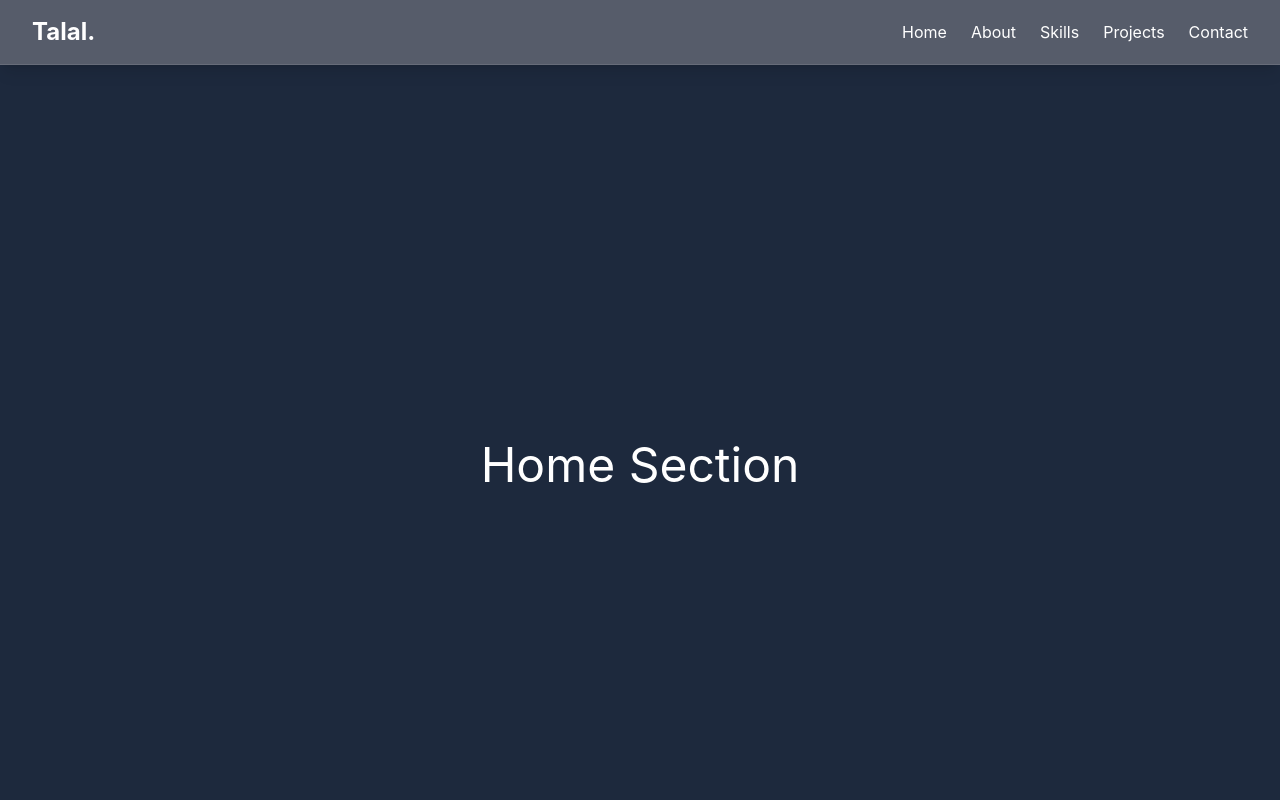
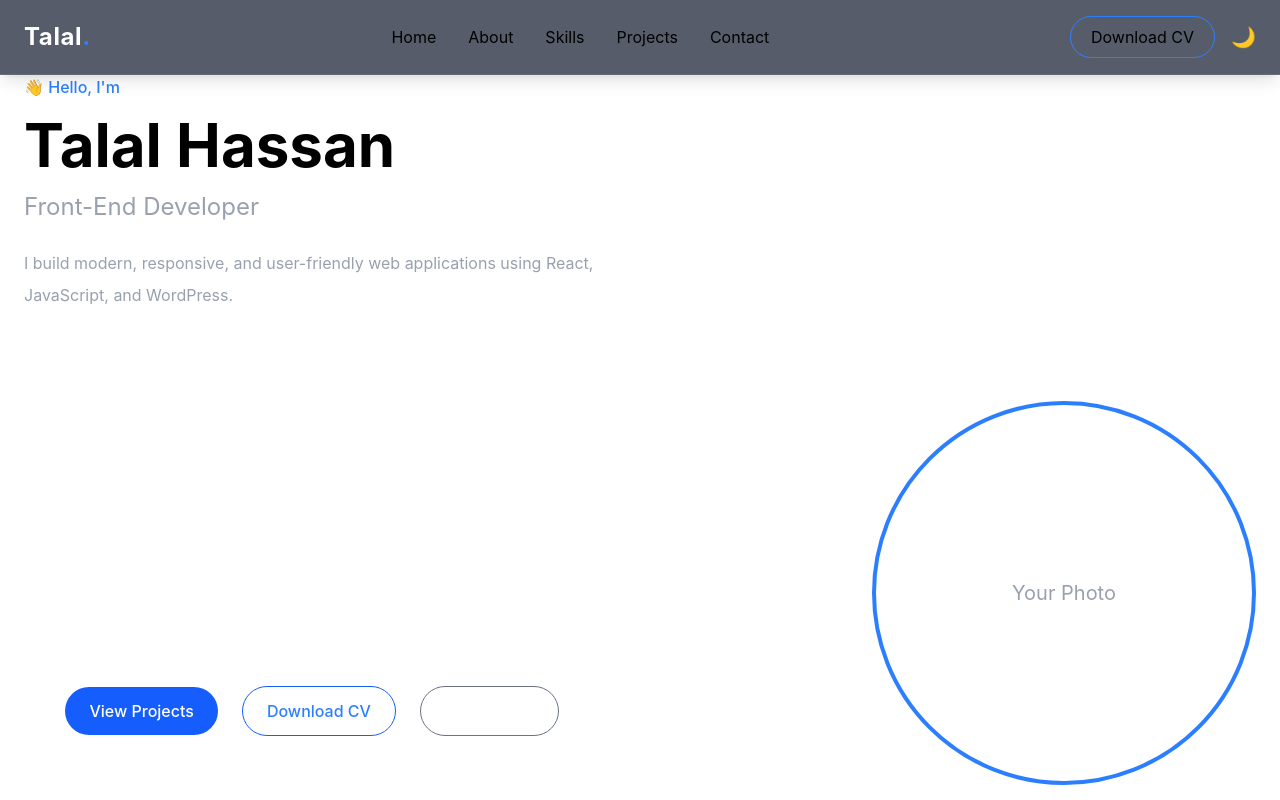
Before and after one commit to talijan123/talal-portfolio, a React (Vite) app: page / in a window 1280 px wide. Shown: the top 800 px of the page. Built offline with nearby package versions, Linux system fonts and the light colour scheme; the HTML template or start-up script is replaced by a standard one.

Commit message:
Create reusable Button component

```diff
--- a/src/App.jsx
+++ b/src/App.jsx
@@ -1,44 +1,11 @@
 import Navbar from "./components/Navbar/Navbar";
+import Hero from "./components/Hero/Hero";
 
 export default function App() {
   return (
     <>
       <Navbar />
-
-      <section
-        id="home"
-        className="h-screen flex justify-center items-center bg-slate-800 text-white"
-      >
-        <h1 className="text-5xl">Home Section</h1>
-      </section>
-
-      <section
-        id="about"
-        className="h-screen flex justify-center items-center bg-slate-700 text-white"
-      >
-        <h1 className="text-5xl">About Section</h1>
-      </section>
-
-      <section
-        id="skills"
-        className="h-screen flex justify-center items-center bg-slate-600 text-white"
-      >
-        <h1 className="text-5xl">Skills Section</h1>
-      </section>
-
-      <section
-        id="projects"
-        className="h-screen flex justify-center items-center bg-slate-500 text-white"
-      >
-        <h1 className="text-5xl">Projects Section</h1>
-      </section>
-
-      <section
-        id="contact"
-        className="h-screen flex justify-center items-center bg-slate-400 text-black"
-      >
-        <h1 className="text-5xl">Contact Section</h1>
-      </section>
+      <Hero />
     </>
   );
 }
--- a/src/components/Hero/Hero.jsx
+++ b/src/components/Hero/Hero.jsx
@@ -1,3 +1,77 @@
-export default function Navbar() {
-  return <div>Navbar</div>;
+import Button from "../UI/Button";
+
+export default function Hero() {
+  return (
+    <section
+      id="home"
+      className="min-h-screen"
+    >
+      <div
+        className="
+          max-w-7xl
+          mx-auto
+          min-h-screen
+          flex
+          items-center
+          justify-between
+          px-6
+        "
+      >
+        <div>
+          <div className="max-w-xl">
+            <p className="text-blue-500 font-medium">
+              👋 Hello, I'm
+            </p>
+
+            <h1 className="text-6xl font-bold mt-4">
+              Talal Hassan
+            </h1>
+
+            <h2 className="text-2xl text-gray-400 mt-4">
+              Front-End Developer
+            </h2>
+
+            <p className="text-gray-400 mt-6 leading-8">
+              I build modern, responsive, and user-friendly web
+              applications using React, JavaScript, and WordPress.
+            </p>
+            <section className="min-h-screen flex justify-center items-center gap-6">
+
+              <Button>
+                View Projects
+              </Button>
+
+              <Button variant="secondary">
+                Download CV
+              </Button>
+
+              <Button variant="outline">
+                Contact Me
+              </Button>
+
+            </section>
+          </div>
+        </div>
+
+        <div>
+          <div
+            className="
+    w-96
+    h-96
+    rounded-full
+    border-4
+    border-blue-500
+    flex
+    items-center
+    justify-center
+    text-gray-400
+    text-xl
+  "
+          >
+            Your Photo
+          </div>
+        </div>
+      </div>
+    </section>
+  );
 }
--- /dev/null
+++ b/src/components/Navbar/Logo.jsx
@@ -0,0 +1,10 @@
+export default function Logo() {
+  return (
+    <a
+      href="/"
+      className="text-2xl font-bold tracking-wide text-white"
+    >
+      Talal<span className="text-blue-500">.</span>
+    </a>
+  );
+}
--- /dev/null
+++ b/src/components/Navbar/MobileMenu.jsx
@@ -0,0 +1,7 @@
+export default function MobileMenu() {
+  return (
+    <button className="lg:hidden text-3xl">
+      ☰
+    </button>
+  );
+}
--- /dev/null
+++ b/src/components/Navbar/NavLinks.jsx
@@ -0,0 +1,25 @@
+import { Link } from "react-scroll";
+import { navigation } from "../../data/navigation";
+
+export default function NavLinks() {
+  return (
+    <ul className="hidden lg:flex items-center gap-8">
+      {navigation.map((item) => (
+        <li key={item.to}>
+          <Link
+            to={item.to}
+            smooth
+            duration={500}
+            className="
+              cursor-pointer
+              hover:text-blue-400
+              transition-colors
+            "
+          >
+            {item.title}
+          </Link>
+        </li>
+      ))}
+    </ul>
+  );
+}
--- a/src/components/Navbar/Navbar.jsx
+++ b/src/components/Navbar/Navbar.jsx
@@ -1,57 +1,26 @@
-import { useState } from "react";
-import { Link } from "react-scroll";
-import { navigation } from "../../data/navigation";
+import Logo from "./Logo";
+import NavLinks from "./NavLinks";
+import ResumeButton from "./ResumeButton";
+import ThemeToggle from "./ThemeToggle";
+import MobileMenu from "./MobileMenu";
 
 export default function Navbar() {
-    const [menuOpen, setMenuOpen] = useState(false);
+  return (
+    <nav className="sticky top-0 z-50 bg-slate-900/70 backdrop-blur-md border-b border-white/10 shadow-lg">
+      <div className="max-w-7xl mx-auto px-6 py-4 flex items-center justify-between">
 
-    return (
-        <nav className="sticky top-0 z-50 bg-slate-900/70 backdrop-blur-md border-b border-white/10 shadow-lg text-white px-8 py-4">
+        <Logo />
 
-            <div className="flex justify-between items-center">
+        <NavLinks />
 
-                <h1 className="text-2xl font-bold">
-                    Talal.
-                </h1>
+        <div className="hidden lg:flex items-center gap-4">
+          <ResumeButton />
+          <ThemeToggle />
+        </div>
 
-                {/* Desktop Menu */}
+        <MobileMenu />
 
-                <ul className="hidden lg:flex gap-6">
-
-                    {navigation.map((item) => (
-
-                        <Link
-                            key={item.to}
-                            to={item.to}
-                            smooth
-                            duration={500}
-                            className="cursor-pointer hover:text-blue-400 transition"
-                        >
-                            {item.title}
-                        </Link>
-
-                    ))}
-
-                </ul>
-
-                {/* Mobile Button */}
-                <button
-                    className="lg:hidden text-3xl"
-                    onClick={() => setMenuOpen(!menuOpen)}
-                >
-                    {menuOpen ? "✕" : "☰"}
-                </button>
-
-            </div>
-            {menuOpen && (
-                <ul className="lg:hidden mt-4 flex flex-col gap-4">
-                    <li>Home</li>
-                    <li>About</li>
-                    <li>Skills</li>
-                    <li>Projects</li>
-                    <li>Contact</li>
-                </ul>
-            )}
-        </nav>
-    );
+      </div>
+    </nav>
+  );
 }
--- /dev/null
+++ b/src/components/Navbar/Resumebutton.jsx
@@ -0,0 +1,17 @@
+export default function ResumeButton() {
+  return (
+    <button
+      className="
+        border
+        border-blue-500
+        px-5
+        py-2
+        rounded-full
+        hover:bg-blue-500
+        transition
+      "
+    >
+      Download CV
+    </button>
+  );
+}
--- /dev/null
+++ b/src/components/Navbar/ThemeToggle.jsx
@@ -0,0 +1,7 @@
+export default function ThemeToggle() {
+  return (
+    <button className="text-xl">
+      🌙
+    </button>
+  );
+}
--- /dev/null
+++ b/src/components/UI/Button.jsx
@@ -0,0 +1,29 @@
+export default function Button({
+  children,
+  variant = "primary",
+  className = "",
+  ...props
+}) {
+  const baseStyle =
+    "px-6 py-3 rounded-full font-medium transition-all duration-300";
+
+  const variants = {
+    primary:
+      "bg-blue-600 text-white hover:bg-blue-700",
+
+    secondary:
+      "border border-blue-600 text-blue-500 hover:bg-blue-600 hover:text-white",
+
+    outline:
+      "border border-gray-500 text-white hover:border-blue-500",
+  };
+
+  return (
+    <button
+      className={`${baseStyle} ${variants[variant]} ${className}`}
+      {...props}
+    >
+      {children}
+    </button>
+  );
+}
```
